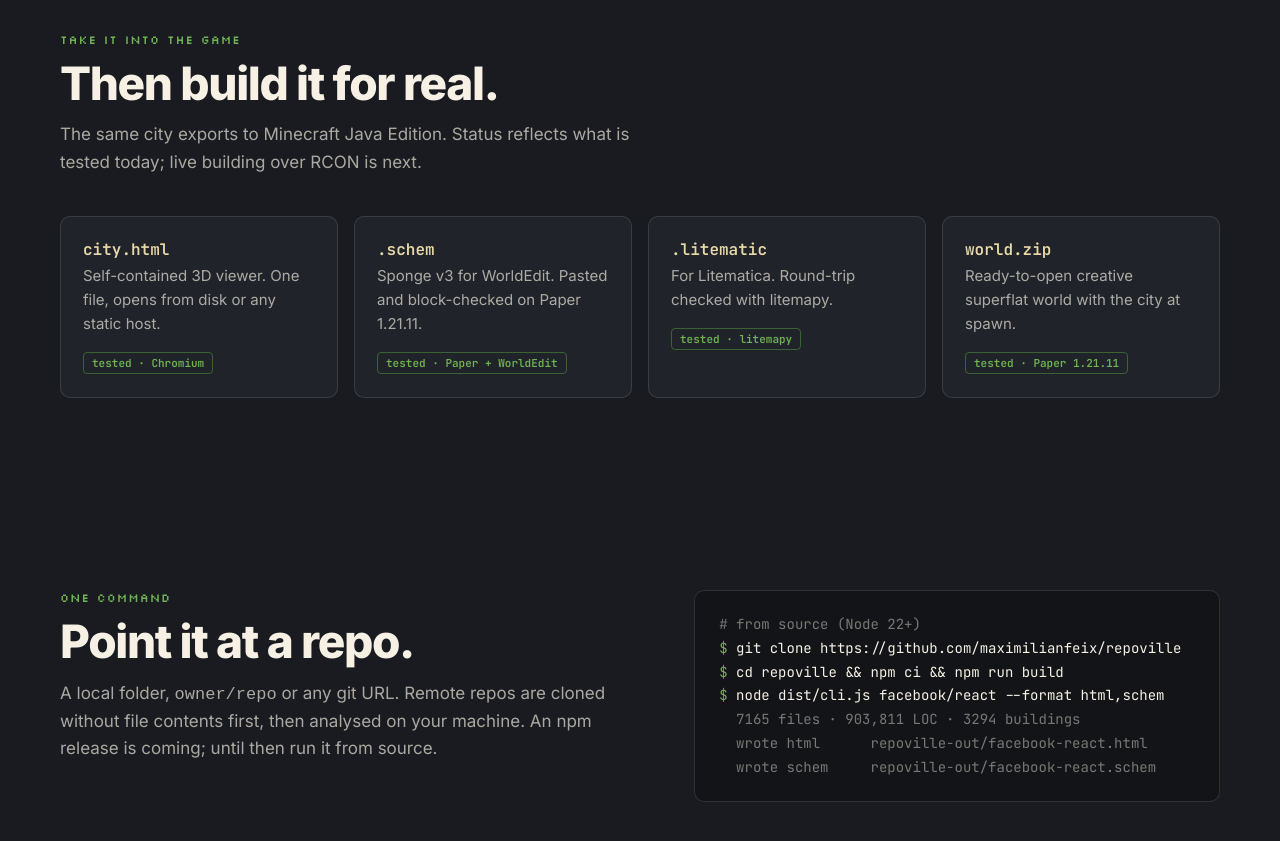
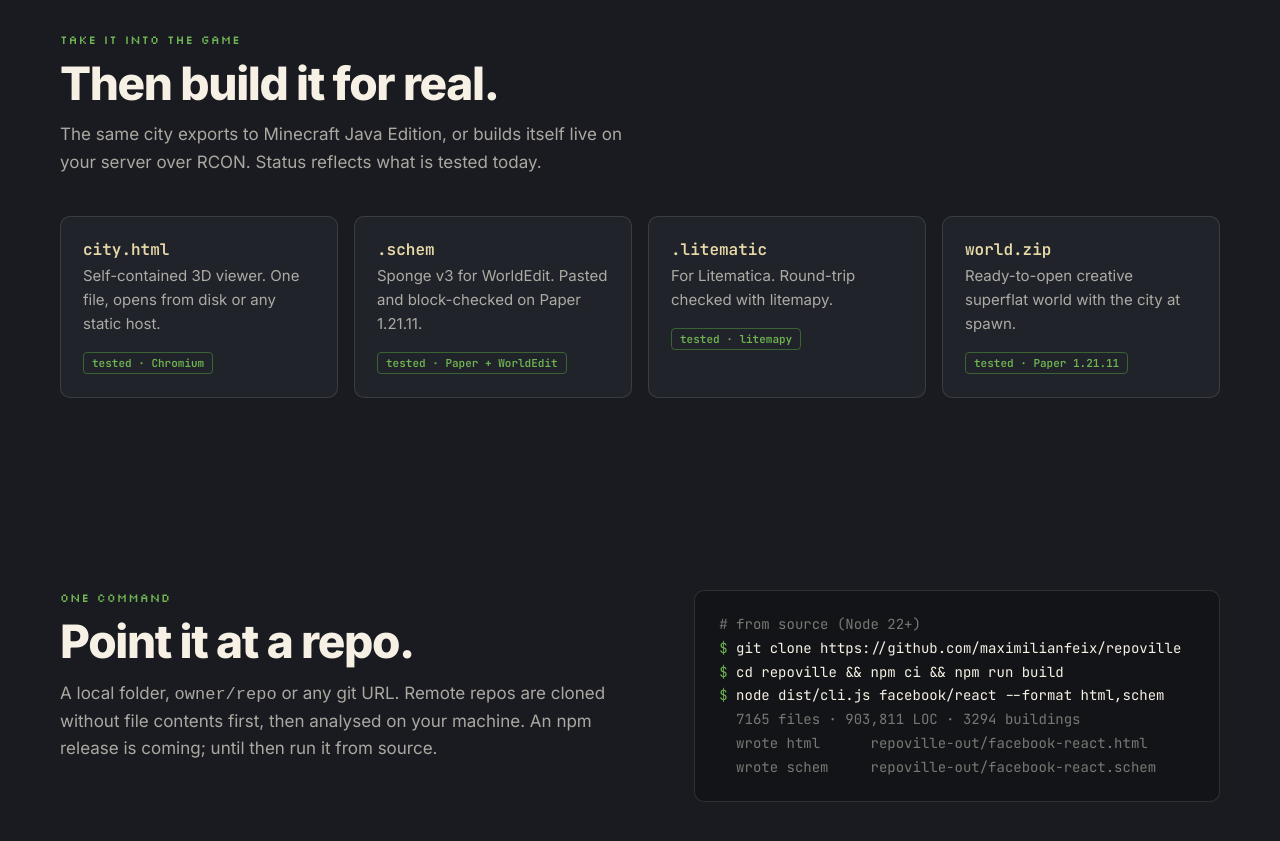
Before and after one commit to maximilianfeix/repoville, a plain HTML site: page index.html in a window 1280 px wide. Shown: the part 3980-4821 px from the top of the page. Drawn offline with Linux system fonts and the light colour scheme.

Commit message:
site: deploy 01f3322

```diff
--- a/index.html
+++ b/index.html
@@ -179,7 +179,7 @@ footer .legal{font:11px var(--mono);letter-spacing:.02em;max-width:60ch}
   <div class="wrap">
     <p class="kicker">Take it into the game</p>
     <h2 id="mc-h">Then build it for real.</h2>
-    <p class="sub">The same city exports to Minecraft Java Edition. Status reflects what is tested today; live building over RCON is next.</p>
+    <p class="sub">The same city exports to Minecraft Java Edition, or builds itself live on your server over RCON. Status reflects what is tested today.</p>
     <div class="formats">
       <div class="fmt"><h3>city.html</h3><p>Self-contained 3D viewer. One file, opens from disk or any static host.</p><span class="status ok">tested · Chromium</span></div>
       <div class="fmt"><h3>.schem</h3><p>Sponge v3 for WorldEdit. Pasted and block-checked on Paper 1.21.11.</p><span class="status ok">tested · Paper + WorldEdit</span></div>
```
Also changed, not shown: media/fzf.jpg, media/hero-react.jpg, media/linux.jpg, media/react-ui.jpg, media/repoville.jpg, media/ripgrep-closeup.jpg, media/ripgrep-mc.jpg, media/ripgrep.jpg, media/social.png.
